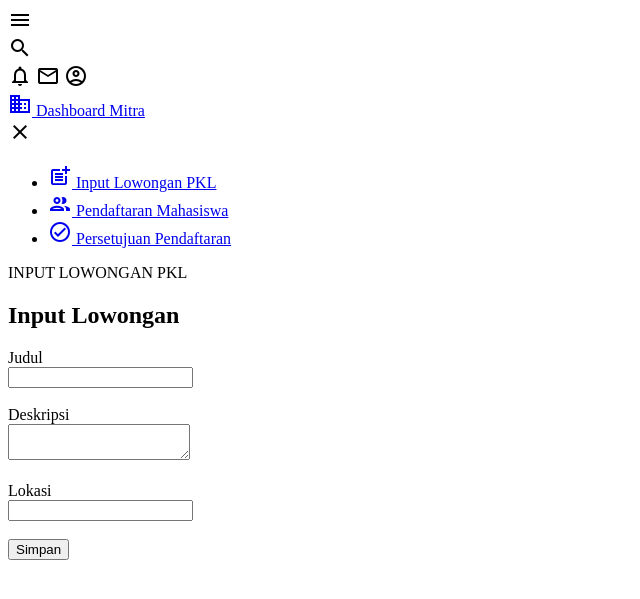
After one commit to LilFloppa69/Program-PKL, a PHP site: page /mitra/dashboard_mitra.php?page=input_lowongan in a window 1280 px wide. The commit adds this page. Shown: the top 599 px of the page, without its empty margins (0-640 px from the left). Run offline with PHP 8.4, Linux system fonts and the light colour scheme; the visitor is signed in with stand-in values (Sample User, id 1).

Commit message:
few commits later

```diff
--- a/P/web/mahasiswa/mahasiswa.php
+++ b/P/web/mahasiswa/mahasiswa.php
@@ -101,7 +101,7 @@ if ($result && mysqli_num_rows($result) > 0) {
 
           <div class="card">
             <div class="card-inner">
-              <p class="text-primary">PURCHASE ORDERS</p>
+              <p class="text-primary">Dosen Pembimbing</p>
               <span class="material-icons-outlined text-orange">add_shopping_cart</span>
             </div>
             <span class="text-primary font-weight-bold">83</span>
--- /dev/null
+++ b/P/web/mitra/dashboard_mitra.php
@@ -0,0 +1,123 @@
+<?php
+session_start();
+require '../koneksi.php';
+
+if (!isset($_SESSION['id_mitra'])) {
+    header("Location: login_mitra.php");
+    exit;
+}
+
+$id_mitra = $_SESSION['id_mitra'];
+$nama_mitra = $_SESSION['nama_mitra'];
+
+$page = isset($_GET['page']) ? $_GET['page'] : 'dashboard';
+?>
+<!DOCTYPE html>
+<html lang="en">
+<head>
+  <meta charset="utf-8" />
+  <meta name="viewport" content="width=device-width,initial-scale=1.0" />
+  <title>Dashboard Mitra</title>
+  <link href="https://fonts.googleapis.com/css2?family=Montserrat:wght@100;200;300;400;500;600;700;800;900&display=swap" rel="stylesheet" />
+  <link href="https://fonts.googleapis.com/icon?family=Material+Icons+Outlined" rel="stylesheet" />
+  <link rel="stylesheet" href="../../Style/style.css" />
+</head>
+<body>
+  <div class="grid-container">
+    <!-- Header -->
+    <header class="header">
+      <div class="menu-icon" onclick="openSidebar()">
+        <span class="material-icons-outlined">menu</span>
+      </div>
+      <div class="header-left">
+        <span class="material-icons-outlined">search</span>
+      </div>
+      <div class="header-right">
+        <span class="material-icons-outlined">notifications</span>
+        <span class="material-icons-outlined">email</span>
+        <span class="material-icons-outlined">account_circle</span>
+      </div>
+    </header>
+
+    <!-- Sidebar -->
+    <aside id="sidebar">
+      <div class="sidebar-title">
+        <a href="dashboard_mitra.php" class="sidebar-brand-link">
+          <div class="sidebar-brand">
+            <span class="material-icons-outlined">business</span> Dashboard Mitra
+          </div>
+        </a>
+        <span class="material-icons-outlined" onclick="closeSidebar()">close</span>
+      </div>
+      <ul class="sidebar-list">
+        <li class="sidebar-list-item">
+          <a href="dashboard_mitra.php?page=input_lowongan">
+            <span class="material-icons-outlined">post_add</span> Input Lowongan PKL
+          </a>
+        </li>
+        <li class="sidebar-list-item">
+          <a href="dashboard_mitra.php?page=pendaftaran">
+            <span class="material-icons-outlined">group</span> Pendaftaran Mahasiswa
+          </a>
+        </li>
+        <li class="sidebar-list-item">
+          <a href="dashboard_mitra.php?page=persetujuan">
+            <span class="material-icons-outlined">check_circle</span> Persetujuan Pendaftaran
+          </a>
+        </li>
+      </ul>
+    </aside>
+
+    <!-- Main -->
+    <main class="main-container">
+      <div class="main-title">
+        <p class="font-weight-bold">
+          <?php
+          if ($page == 'input_lowongan') {
+              echo 'INPUT LOWONGAN PKL';
+          } elseif ($page == 'pendaftaran') {
+              echo 'DAFTAR PENDAFTARAN MAHASISWA';
+          } elseif ($page == 'persetujuan') {
+              echo 'SETUJUI / TOLAK PENDAFTARAN';
+          } else {
+              echo 'SELAMAT DATANG, ' . htmlspecialchars($nama_mitra);
+          }
+          ?>
+        </p>
+      </div>
+
+      <?php if ($page == 'dashboard'): ?>
+      <div class="main-cards">
+        <div class="card">
+          <div class="card-inner">
+            <p class="text-primary">INPUT LOWONGAN</p>
+            <span class="material-icons-outlined text-blue">post_add</span>
+          </div>
+          <a href="dashboard_mitra.php?page=input_lowongan" class="text-primary font-weight-bold">Lihat Detail</a>
+        </div>
+        <div class="card">
+          <div class="card-inner">
+            <p class="text-primary">PENDAFTARAN MAHASISWA</p>
+            <span class="material-icons-outlined text-orange">group</span>
+          </div>
+          <a href="dashboard_mitra.php?page=pendaftaran" class="text-primary font-weight-bold">Lihat Detail</a>
+        </div>
+        <div class="card">
+          <div class="card-inner">
+            <p class="text-primary">PERSETUJUAN PENDAFTARAN</p>
+            <span class="material-icons-outlined text-green">check_circle</span>
+          </div>
+          <a href="dashboard_mitra.php?page=persetujuan" class="text-primary font-weight-bold">Lihat Detail</a>
+        </div>
+      </div>
+      <?php elseif ($page == 'input_lowongan'): ?>
+          <?php include 'input_lowongan.php'; ?>
+      <?php elseif ($page == 'pendaftaran'): ?>
+          <?php include 'pendaftaran_mahasiswa.php'; ?>
+      <?php elseif ($page == 'persetujuan'): ?>
+          <?php include 'persetujuan.php'; ?>
+      <?php endif; ?>
+    </main>
+  </div>
+</body>
+</html>
--- /dev/null
+++ b/P/web/mitra/input_lowongan.php
@@ -0,0 +1,48 @@
+<?php
+require '../koneksi.php';
+
+// Pastikan hanya mitra yang login
+if (!isset($_SESSION['id_mitra'])) {
+    header("Location: login.php");
+    exit;
+}
+
+if ($_SERVER['REQUEST_METHOD'] == 'POST') {
+    $judul = $_POST['judul'];
+    $deskripsi = $_POST['deskripsi'];
+    $lokasi = $_POST['lokasi'];
+    $id_mitra = $_SESSION['id_mitra'];
+
+    $query = "INSERT INTO lowongan (id_mitra, judul, deskripsi, lokasi)
+              VALUES ('$id_mitra', '$judul', '$deskripsi', '$lokasi')";
+    if (mysqli_query($koneksi, $query)) {
+        $success = "Lowongan berhasil ditambahkan.";
+    } else {
+        $error = "Gagal menambahkan lowongan: " . mysqli_error($koneksi);
+    }
+}
+?>
+
+<!DOCTYPE html>
+<html>
+<head>
+    <title>Input Lowongan</title>
+</head>
+<body>
+<h2>Input Lowongan</h2>
+<form method="POST">
+    <label>Judul</label><br>
+    <input type="text" name="judul" required><br><br>
+
+    <label>Deskripsi</label><br>
+    <textarea name="deskripsi" required></textarea><br><br>
+
+    <label>Lokasi</label><br>
+    <input type="text" name="lokasi" required><br><br>
+
+    <button type="submit">Simpan</button>
+</form>
+<?php if (isset($success)) echo "<p style='color:green'>$success</p>"; ?>
+<?php if (isset($error)) echo "<p style='color:red'>$error</p>"; ?>
+</body>
+</html>
```
Also changed, not shown: P/web/mitra/login.php (added, +113 -0 lines), P/web/mitra/pendaftaran_mahasiswa.php (added, +45 -0 lines), P/web/mitra/persetujuan.php (added, +59 -0 lines).
